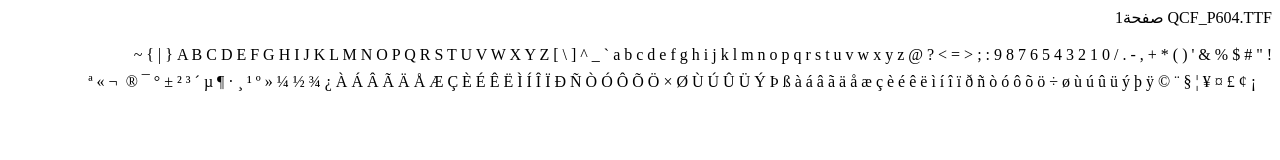
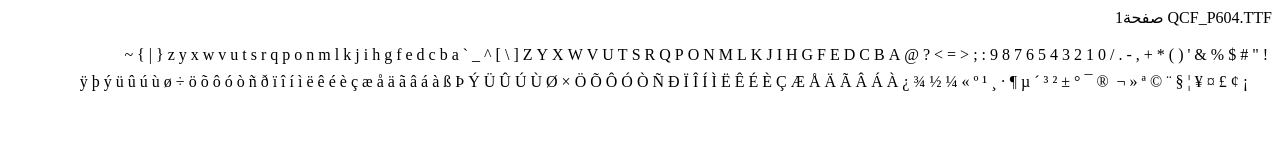
Before and after one commit to amersabag/nashr.qurancomplex, a plain HTML site: page index.html in a window 1280 px wide. Drawn offline with Linux system fonts and the light colour scheme.

Commit message:
Update index.html

```diff
--- a/index.html
+++ b/index.html
@@ -615,7 +615,7 @@ fontNames.forEach(x => {
   let fontName = x.replace(/.ttf/i, '');
   document.write('<p style="font-family: ' + fontName + ';">');
   for(let j = 32; j < 256; ++j){
-    document.write(String.fromCharCode(j) + ' ');
+    document.write("&#x200F;" + String.fromCharCode(j) + ' ');
   }
   document.write('</p>');
   ++i;
```
